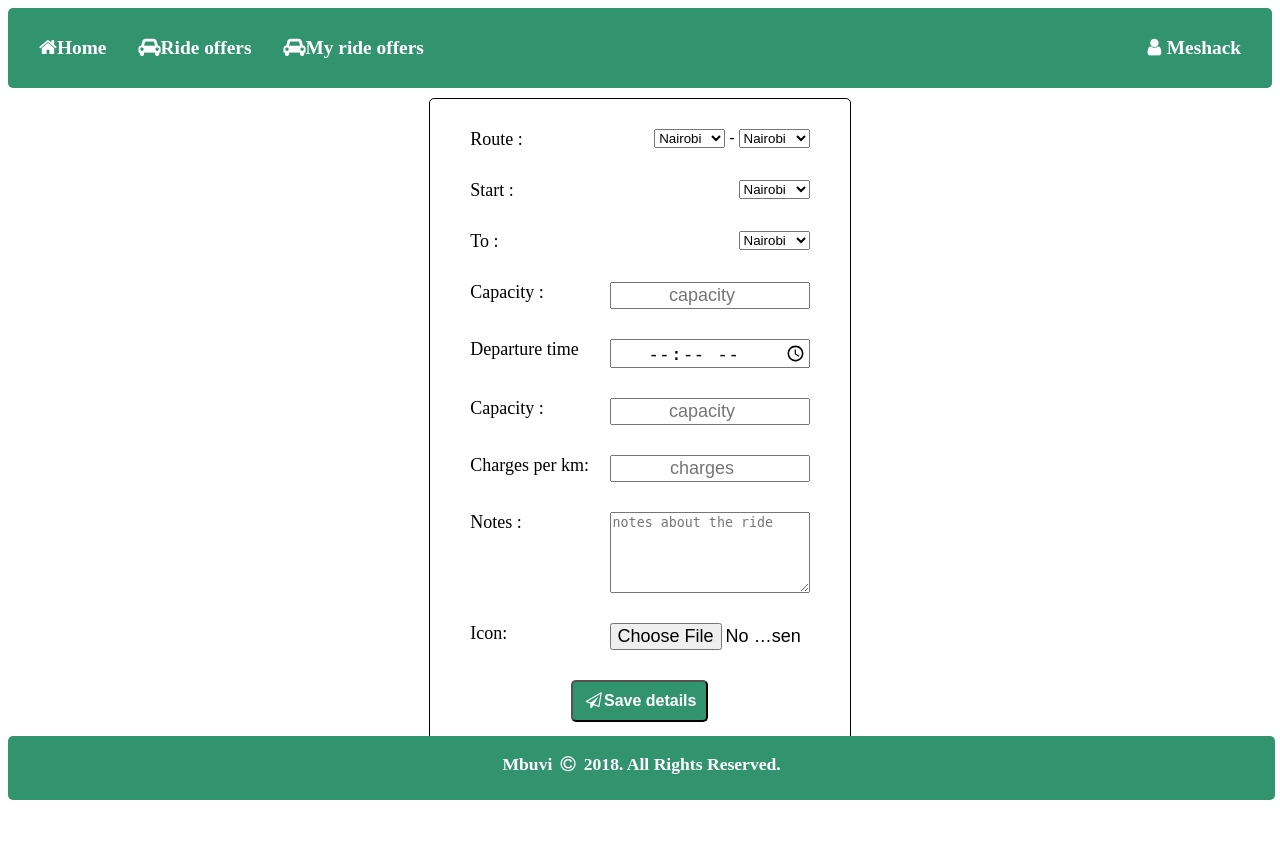
After one commit to meshack-mbuvi/ride-my-way, a PHP site: page /new_ride.html in a window 1280 px wide. The commit adds this page. Run offline with PHP 8.4, Linux system fonts and the light colour scheme.

Commit message:
[Feature #158434528] Add feature for drivers to add new ride offes. Update README.md file to reflect this added feature. [Finishes #158434528]

```diff
--- a/ui/css/main.css
+++ b/ui/css/main.css
@@ -286,3 +286,11 @@ img{
     text-align: center;
     padding: 5px;
 }
+
+#new_offer label{
+    float: left;
+}
+#new_offer input,#notes{
+    float: right;
+    width: 200px;
+}
--- /dev/null
+++ b/ui/new_ride.html
@@ -0,0 +1,125 @@
+<!DOCTYPE html>
+<html>
+<head>
+	<!--Make width of page follow the screen-width of the device-->
+	<meta name="viewport" content="width=device-width, initial-scale=1.0">
+	<meta charset="UTF-8">
+
+	<link rel="stylesheet" href="css/main.css">
+	<link rel="stylesheet" href="https://cdnjs.cloudflare.com/ajax/libs/font-awesome/4.7.0/css/font-awesome.min.css">
+
+	<!--Link for custom styles-->
+	<title>New ride offer</title>
+
+	<!--JS files -->
+	<script type="text/javascript" src="js/main.js"></script>
+</head>
+<body>
+	<div class="container">
+		<div class="row navbar" id=myNav>
+			<div class="col-sm-12">
+				<ul>
+				    <li><a href="./index.html"><i class="fa fa-home "></i>Home</a></li>
+				    <li><a href="./user.html"><i class="fa fa-car "></i>Ride offers</a></li>
+				    <li><a href="./driver.html"><i class="fa fa-car "></i>My ride offers</a></li>
+				    <li class="right"><a href="./index.html"><i class="fa fa-user fa-fw"></i>Meshack</a></li>
+				    <li class="icon"><a href="javascript:void(0);" onclick="toggleResponsive()"><i class="fa fa-bars"></i></a></li>
+				</ul>
+			</div>
+		</div>
+
+
+		<div class="row ">
+			<div class="col-sm-12 col-md-4">
+
+			</div>
+
+			<!--signup form to create an account-->
+			<div class="col-sm-12 col-md-4 text-center div-center div-with-border">
+			    <!--user sign-in form-->
+
+			    <form action="driver.html" method="GET" id="new_offer">
+
+	            	<div class="col-sm-12 ">
+	            		<label>Route :</label>
+	                	 <div class="right"><select id=from>
+						  <option value="Nairobi">Nairobi</option>
+						  <option value="Thika">Thika</option>
+						  <option value="Githurai">Githurai</option>
+						  <option value="Kahawa">Kahawa</option>
+						</select> -
+						<select id=to>
+						  <option value="Nairobi">Nairobi</option>
+						  <option value="Thika">Thika</option>
+						  <option value="Githurai">Githurai</option>
+						  <option value="Kahawa">Kahawa</option>
+						</select>
+						</div>
+	                </div>
+	                <div class="col-sm-12 ">
+	            		<label>Start :</label>
+	                	 <select id=from class="right">
+						  <option value="Nairobi">Nairobi</option>
+						  <option value="Thika">Thika</option>
+						  <option value="Githurai">Githurai</option>
+						  <option value="Kahawa">Kahawa</option>
+						</select>
+					</div>
+					<div class="col-sm-12"><label for="to">To : </label>
+						<select id="to" class="right">
+						  <option value="Nairobi">Nairobi</option>
+						  <option value="Thika">Thika</option>
+						  <option value="Githurai">Githurai</option>
+						  <option value="Kahawa">Kahawa</option>
+						</select>
+	                </div>
+	                <div class="col-sm-12">
+						<label for="capacity">Capacity :</label>
+					    <input type="number" id="capacity" placeholder="capacity" required>
+					</div>
+					<div class="col-sm-12">
+						<label for="time">Departure time</label>
+					    <input type="time" id="time" placeholder="time" required>
+					</div>
+					<div class="col-sm-12">
+						<label for="capacity">Capacity :</label>
+					    <input type="number" id="capacity" placeholder="capacity" required>
+					</div>
+					<div class="col-sm-12">
+						<label for="charges">Charges per km:</label>
+					    <input type="number" id="charges" placeholder="charges" required>
+					</div>
+					<div class="col-sm-12">
+						<label for="notes">Notes :</label>
+					    <textarea " id="notes" placeholder="notes about the ride" rows="5" cols="40"></textarea>
+					</div>
+					<div class="col-sm-12 icon_input">
+						<label for="icon">Icon:</label>
+					    <input type="file" id="icon" accept="image/*">
+					</div>
+
+
+
+					<div class="col-sm-12">
+						<button type="submit" name="submit" id="submit" class="btn-primary"><i class="fa fa-send-o fa-fw"></i>Save details</button>
+					</div>
+
+            	</form>
+            	<!--End of sign-up form -->
+			</div>
+
+			<div class="col-sm-12 col-md-4">
+
+			</div>
+		</div>
+		</div>
+		<div class="clear"></div>
+
+		<!--footer -->
+		<footer>
+			<p>Mbuvi <i class="fa fa-copyright fa-fw"></i> 2018. All Rights Reserved.</p>
+		</footer>
+
+</body>
+
+</html>
```
Also changed, not shown: README.md.
